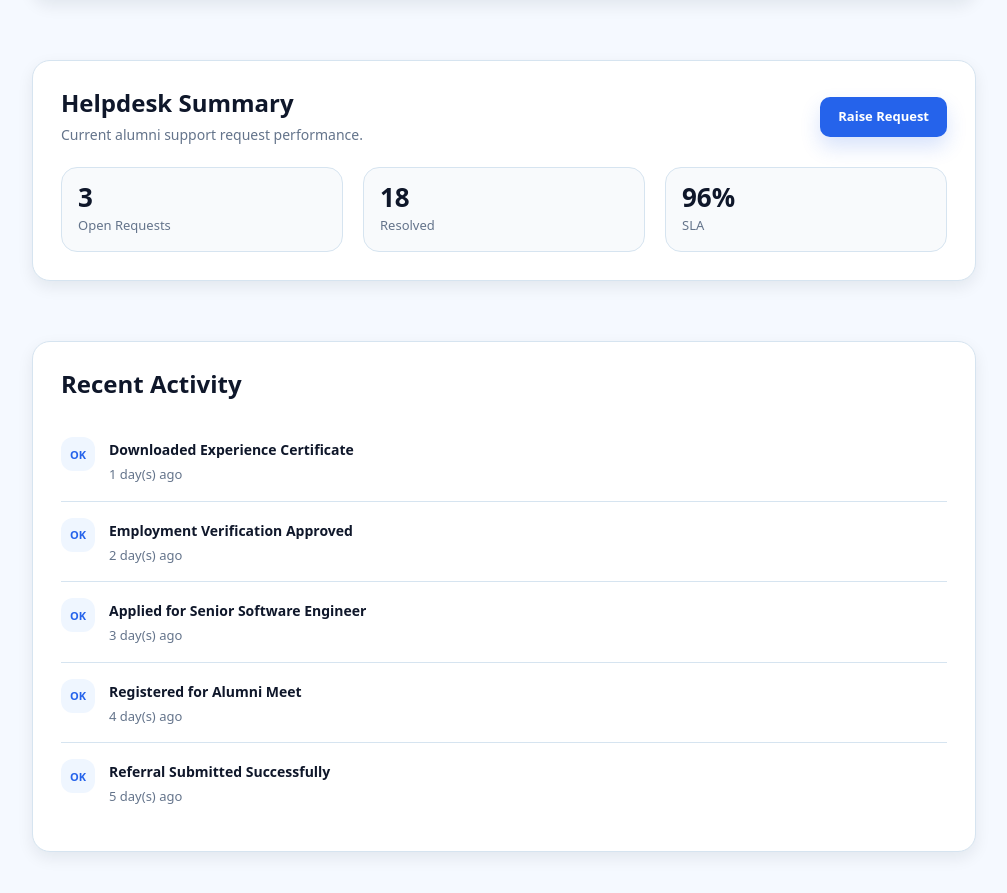
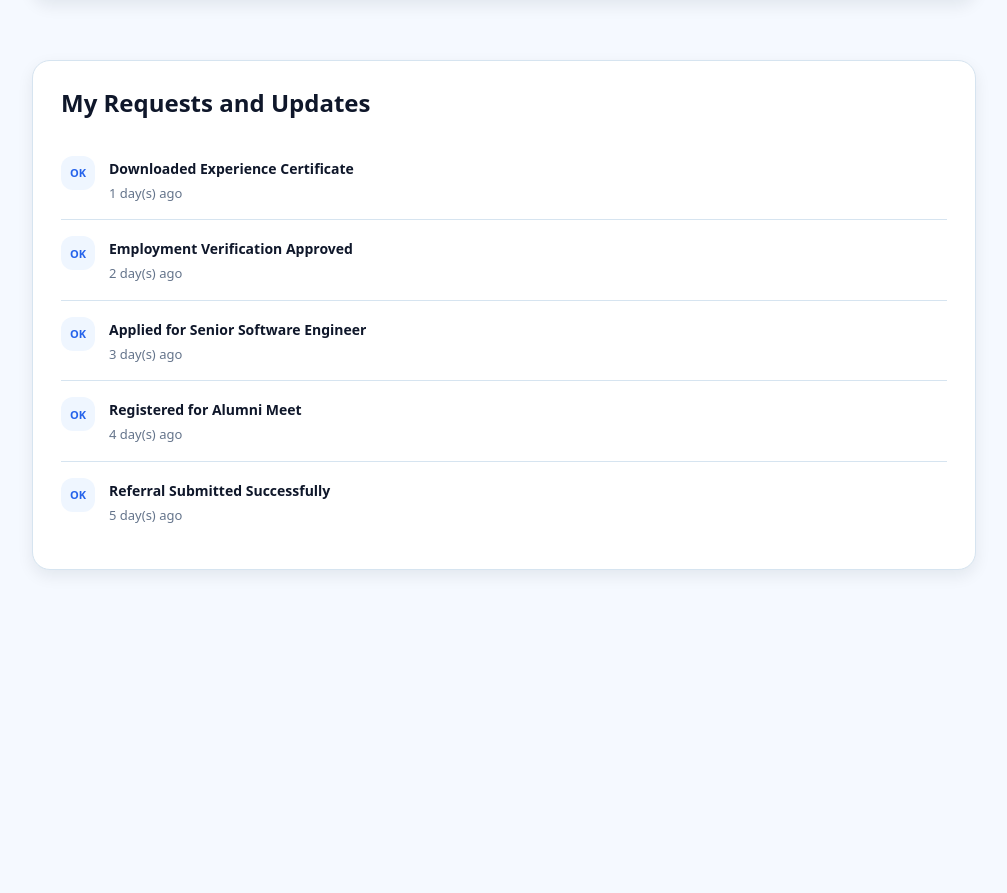
Before and after one commit to yashaswini-cyber/palc-alumni-portal, a React (Vite) app in the folder palc-alumni-portal/: page / in a window 1280 px wide. Shown: the part 5493-6386 px from the top of the page, without its empty margins (272-1279 px from the left). After the commit the page ends 6167 px from the top, so only its background shows below. Built offline with nearby package versions, Linux system fonts and the light colour scheme.

Commit message:
Removed repeated Helpdesk section in the Dashboard and enhanced title of next section(in progress)

```diff
--- a/palc-alumni-portal/src/modules/dashboard/DashboardPage.tsx
+++ b/palc-alumni-portal/src/modules/dashboard/DashboardPage.tsx
@@ -755,9 +755,7 @@ export default function DashboardPage() {
       marginBottom: "28px",
     }}
   />
-
   {/* Follow PalC */}
-
   <div
     style={{
       display: "flex",
@@ -858,28 +856,9 @@ export default function DashboardPage() {
     </div>
   </div>
 </DashboardSection>
-
-      {/* Helpdesk Summary Section */}
-      <DashboardSection
-        title="Helpdesk Summary"
-        subtitle="Current alumni support request performance."
-        actionText="Raise Request"
-        onActionClick={() =>
-          alert("Backend Integration Pending\n\nDetailed job descriptions and applications will be available after backend integration.")
-        }
-      >
-        <div style={{ display: "grid", gridTemplateColumns: "repeat(auto-fit, minmax(120px, 1fr))", gap: "20px", alignItems: "center" }}>
-          {[["3", "Open Requests"], ["18", "Resolved"], ["96%", "SLA"]].map(([value, label]) => (
-            <div key={label} style={{ borderRadius: "16px", background: "#F8FAFC", border: `1px solid ${COLORS.border}`, padding: "16px" }}>
-              <h3 style={{ margin: 0, color: COLORS.text, fontSize: "26px", lineHeight: 1 }}>{value}</h3>
-              <p style={{ margin: "6px 0 0", color: COLORS.textSecondary, fontSize: "13px" }}>{label}</p>
-            </div>
-          ))}
-        </div>
-      </DashboardSection>
-
-      {/* Recent Activity Section */}
-      <DashboardSection title="Recent Activity">
+      {/*My Requests and Updates Section */}
+      {/*This section is incomplete- must contain info about different modules in the interface*/}
+      <DashboardSection title="My Requests and Updates">
         <div style={{ display: "flex", flexDirection: "column" }}>
           {activities.map((item, index) => (
             <div key={item} style={{ display: "flex", gap: "14px", padding: "16px 0", borderBottom: index === activities.length - 1 ? "none" : `1px solid ${COLORS.border}` }}>
```
